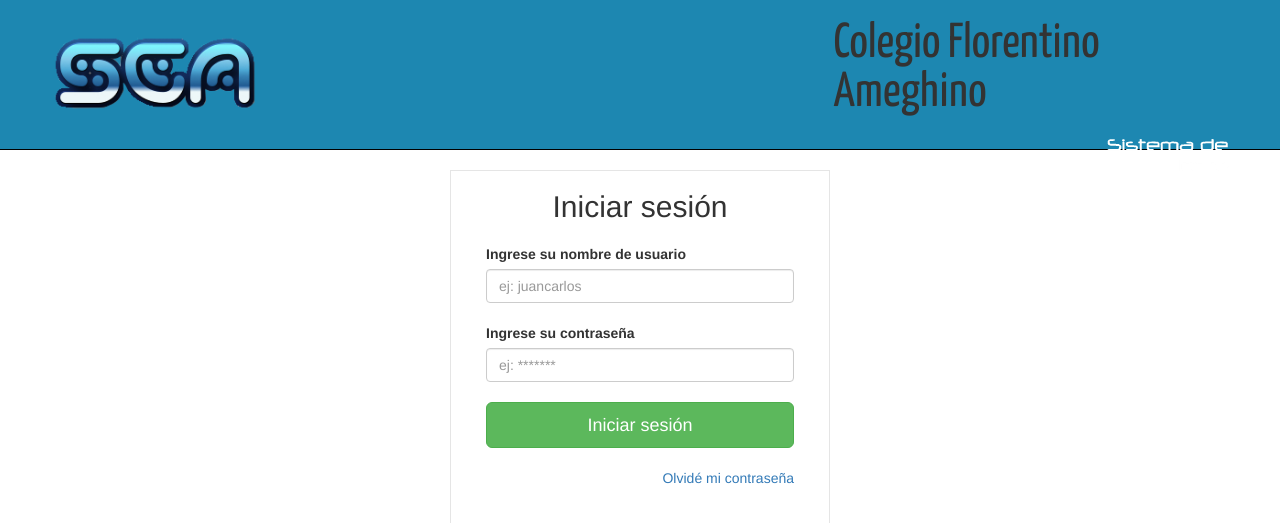
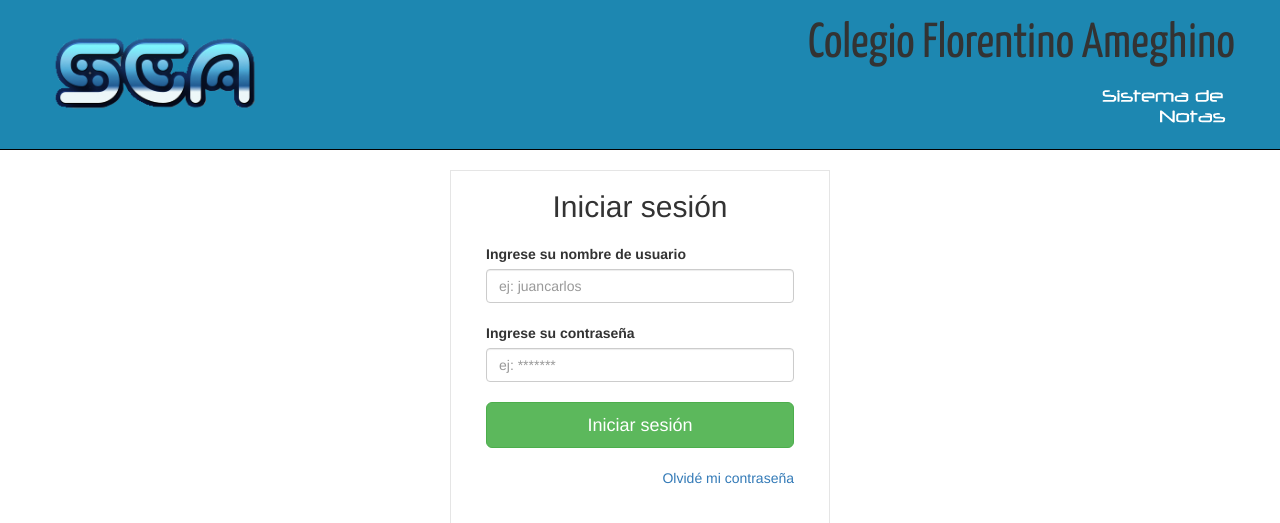
Before and after one commit to Maocast55/sistema-de-notas, a Django app: page / in a window 1280 px wide. Shown: the top 523 px of the page. Run offline with Django 3.2, Linux system fonts and the light colour scheme; some libraries are stand-ins or nearby versions.

Commit message:
Fix bug base_login

```diff
--- a/sistemaDeNotas/static/css/estilos.css
+++ b/sistemaDeNotas/static/css/estilos.css
@@ -6,6 +6,7 @@
     border-bottom-width: 1px;
     border-bottom-color: black;
     position: absolute;
+    width:100%;
     top: 0px;
     left: 0px;
 }
@@ -21,6 +22,7 @@
     padding-top: 5px;
     padding-bottom: 5px;
     color: white;
+    width: 100%;
     text-align: center;
 }
 
@@ -54,25 +56,4 @@
 .nombreColegio {
 	font: 350% sans-serif;
 	font-family:'Yanone Kaffeesatz', sans-serif;
-	padding-left: 30%;
-	padding-bottom: 0%;
-
 }
-
-.colegio {
-	padding-left: 95%;
-	padding-bottom: 50%;
-}
-
-.div1.1 {
-padding-left: 30%;
-}
-
-.div1.2 {
-padding-left:75%;
-}
-
-#sistemaDeNotas {
-padding-left: 75%; por es
-
-}
--- a/sistemaDeNotas/templates/base_login.html
+++ b/sistemaDeNotas/templates/base_login.html
@@ -10,14 +10,16 @@
     </head>
     <body style="overflow:hidden;">
         <div class="col-md-12" id="header-login">
-            <div id="logo" class="col-md-6	">
+            <div class="col-sm-3">
 				<img src="{{STATIC_URL}}images/logo.png" width=250px>
 			</div>
-			<div id="colegio" class="col-md-6">
-				<div class= "div1.1">
-				<h1 class="nombreColegio">Colegio Florentino Ameghino</h1>
+			<div class="col-sm-9 hidden-xs">
+				<div class="col-sm-12">
+				    <div class="pull-right"><h1 class="nombreColegio">Colegio Florentino Ameghino</h1></div>
 				</div>
-				<div class= "div1.2"> <img  id="sistemaDeNotas" src= "{{STATIC_URL}}images/sistema.png"> </div>
+				<div class="col-sm-12">
+                    <div class="pull-right"><img src= "{{STATIC_URL}}images/sistema.png"></div>
+                </div>
 			</div>
         </div>
 
```
